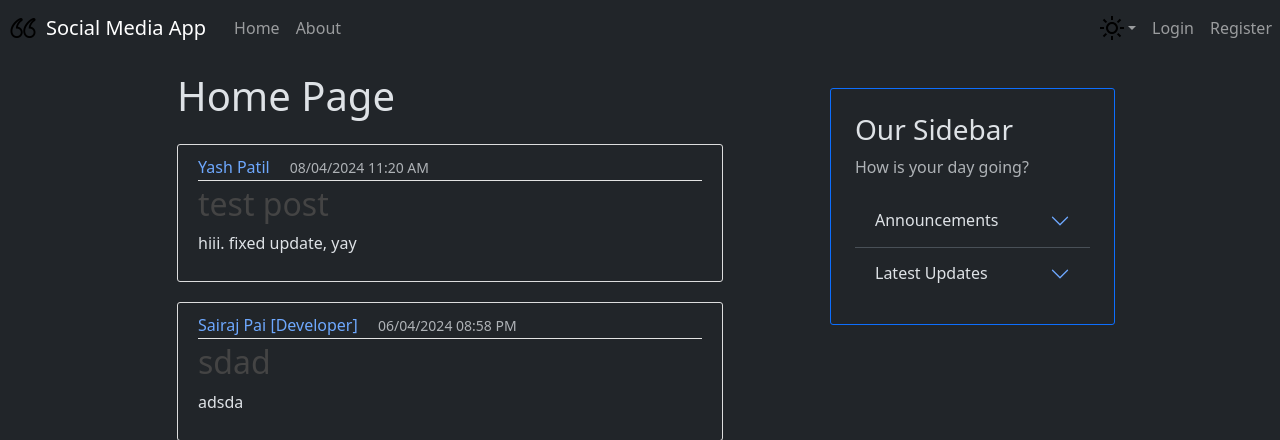
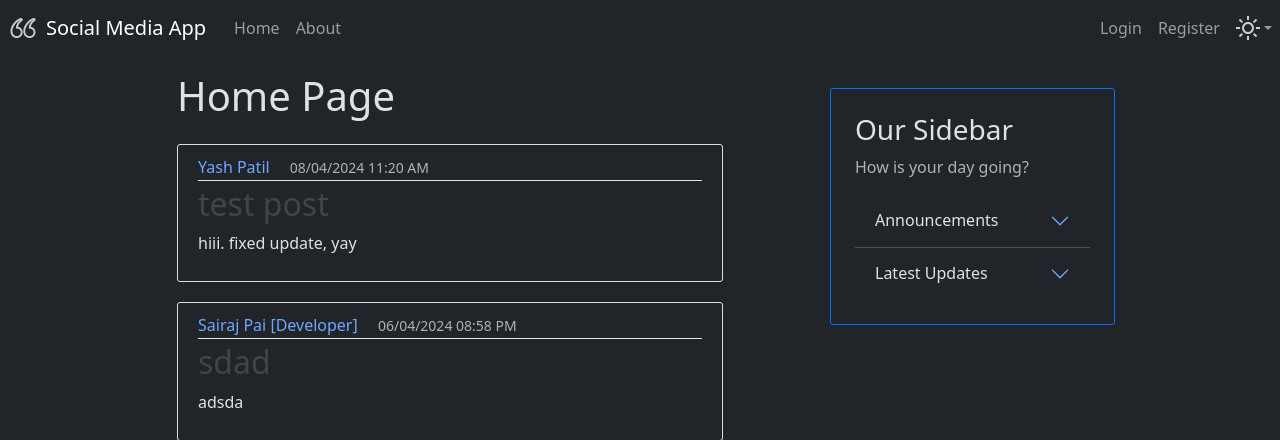
Before and after one commit to gegendepressed/OpenMedia, a Flask app: page / in a window 1280 px wide. Shown: the top 440 px of the page. Run offline with Flask 3, Linux system fonts and the light colour scheme; data comes from the database, SQL or seed files in the repository.

Commit message:
templates: layout.html: darkmode improvements
Signed-off-by: FrosT2k5 <androygaming@gmail.com>

```diff
--- a/static/main.css
+++ b/static/main.css
@@ -68,18 +68,21 @@ a.article-title:hover {
 
 }
 
+.invert {
+        filter: invert(80%);
+}
 
 @media (prefers-color-scheme: dark) {
-        [data-bs-theme=dark].article-title {
+        [data-bs-theme=dark] .article-title {
                 color: #C7C9CB
 
         }
 
-        .article-content {
+        [data-bs-theme=dark] .article-content {
                 color: #9BA4B5;
         }
 
-        .invertOnDark {
+        [data-bs-theme=dark] .invertOnDark {
             filter: invert(80%);
         }
 
--- a/templates/layout.html
+++ b/templates/layout.html
@@ -15,7 +15,7 @@
 </head>
 <body>
     <nav class="navbar navbar-expand-md navbar-dark bg-dark mb-2">
-         <img src="{{ url_for('static', filename='icon.png') }}" width="30" height="30" class="d-inline-block align-top me-2 ms-2 invertOnDark" alt="App Icon">
+         <img src="{{ url_for('static', filename='icon.png') }}" width="30" height="30" class="d-inline-block align-top me-2 ms-2 invert" alt="App Icon">
         <a class="navbar-brand mx-auto" href="#"> Social Media App</a>
         <button class="navbar-toggler" type="button" data-bs-toggle="collapse" data-bs-target="#navbarNav" aria-controls="navbarNav" aria-expanded="false" aria-label="Toggle navigation">
             <span class="navbar-toggler-icon"></span>
@@ -31,23 +31,6 @@
 
             </ul>
             <ul class="navbar-nav ms-auto">
-                <li class='nav-item dropdown bg-dark'>
-                    <button aria-expanded='false' class='btn btn-link nav-link py-2 px-0 px-lg-2 dropdown-toggle d-flex align-items-center' data-bs-toggle='dropdown' type='button'>
-                        <img class="invertOnDark" src="{{ url_for('static', filename='sun.svg') }}"> </img>
-                    </button>
-                    <ul class='dropdown-menu dropdown-menu-end'>
-                        <li>
-                            <button class='dropdown-item d-flex align-items-center' onclick="updateTheme('light')"  type='button'>
-                                 Light
-                            </button>
-                        </li>
-                        <li>
-                            <button class='dropdown-item d-flex align-items-center' onclick="updateTheme('dark')"type='button'>
-                                Dark
-                            </button>
-                        </li>
-                    </ul>
-                </li>
 
                 {% if not current_user.is_authenticated %}
                     <li class="nav-item">
@@ -67,6 +50,25 @@
                         <a class="nav-link" href="{{ url_for('logout') }}">Logout</a>
                     </li>
                 {% endif %}
+
+                <li class='nav-item dropdown bg-dark'>
+                    <button aria-expanded='false' class='btn btn-link nav-link py-2 px-0 px-lg-2 dropdown-toggle d-flex align-items-center' data-bs-toggle='dropdown' type='button'>
+                        <img class="invert" src="{{ url_for('static', filename='sun.svg') }}"> </img>
+                    </button>
+                    <ul class='dropdown-menu dropdown-menu-end'>
+                        <li>
+                            <button class='dropdown-item d-flex align-items-center' onclick="updateTheme('light')"  type='button'>
+                                 Light
+                            </button>
+                        </li>
+                        <li>
+                            <button class='dropdown-item d-flex align-items-center' onclick="updateTheme('dark')"type='button'>
+                                Dark
+                            </button>
+                        </li>
+                    </ul>
+                </li>
+
             </ul>
         </div>
     </nav>
```
